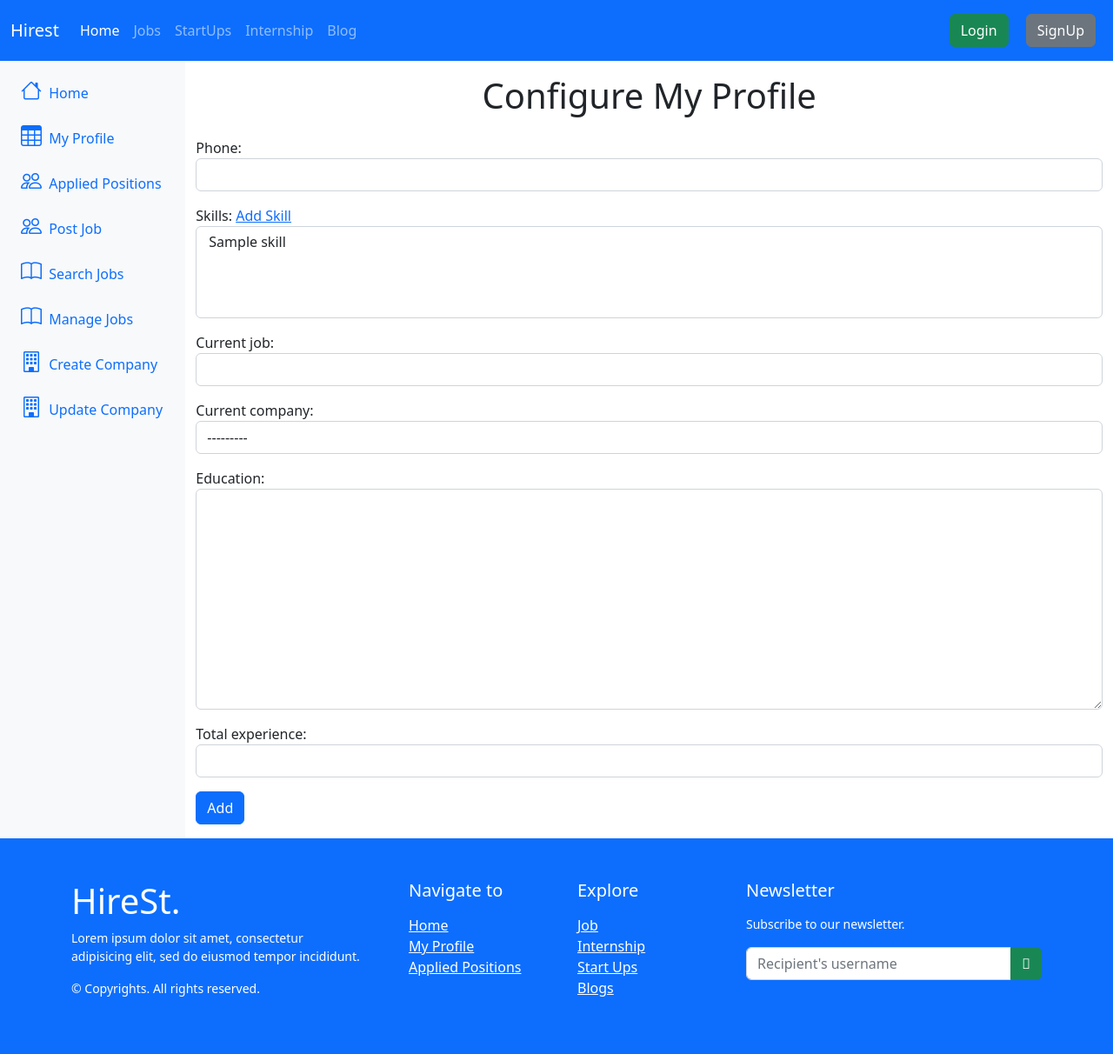
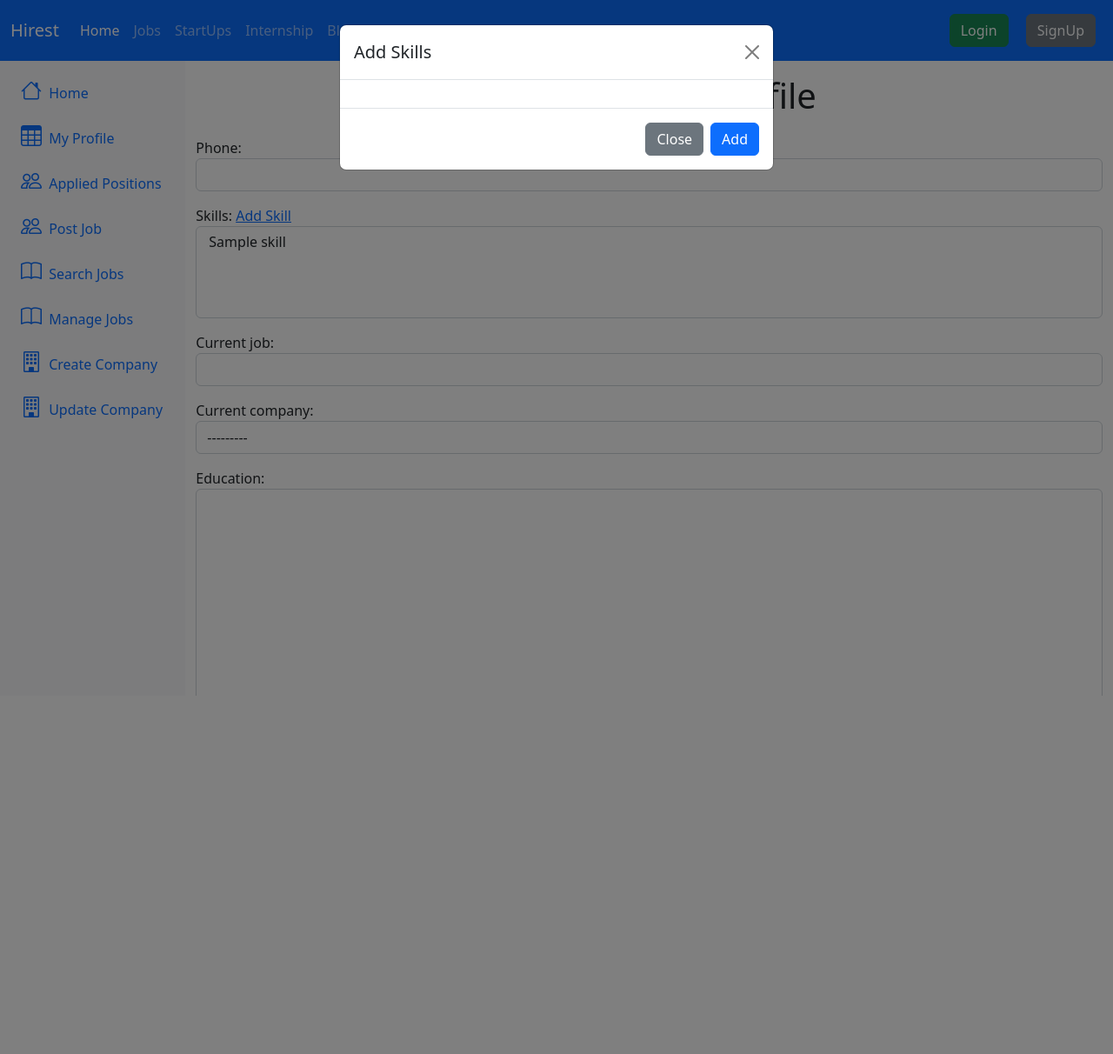
Before and after one commit to parth-03083/hirest, a Django app: page /add-profile/ in a window 1280 px wide, after a click on "Add Skill". Shown: the whole page at 87% size. After the commit the page ends 800 px from the top, so only its background shows below. Run offline with Django 4.2, Linux system fonts and the light colour scheme; tables that the repository leaves empty hold one stand-in row (values such as "Sample post"); some libraries are stand-ins or nearby versions.

Commit message:
[UPD] change

```diff
--- a/app/models.py
+++ b/app/models.py
@@ -26,7 +26,7 @@
     user=models.OneToOneField(User,on_delete=models.CASCADE)
     phone=models.CharField(max_length=13,blank=True, null=True)
     skills = models.ManyToManyField(Skills,blank=True)
-    current_job=models.CharField(max_length=100)
+    current_job=models.CharField(max_length=100,blank=True,null=True)
     current_company = models.ForeignKey(Company,on_delete=models.CASCADE,blank=True,null=True)
     education = models.TextField(blank=True,null=True)
     total_experience = models.CharField(max_length=10,blank=True,null=True)
--- a/app/views.py
+++ b/app/views.py
@@ -74,20 +74,27 @@
 
 def applyView(request):
     if request.user.is_authenticated:
-        user=MyProfile.objects.get(user=request.user)
-        job_id=int(request.GET.get('job_id'))
-        job=Job.objects.get(id=job_id)
-        applied_job=AppliedJobs.objects.get_or_create(user=user,job=job)
-        return redirect('jobs')
+        try:
+            user=MyProfile.objects.get(user=request.user)
+            job_id=int(request.GET.get('job_id'))
+            job=Job.objects.get(id=job_id)
+            applied_job=AppliedJobs.objects.get_or_create(user=user,job=job)
+            return redirect('jobs')
+        except MyProfile.DoesNotExist:
+            return redirect('add-profile')
     else:
         return redirect('login')
 
 def myAppliedJobView(request):
     if request.user.is_authenticated:
-        user=MyProfile.objects.get(user=request.user)
-        applied_jobs=AppliedJobs.objects.filter(user=user)
-        context={'jobs':applied_jobs}
-        return render(request,'applied_jobs.html',context=context)
+        try:
+            user=MyProfile.objects.get(user=request.user)
+            applied_jobs=AppliedJobs.objects.filter(user=user)
+            context={'jobs':applied_jobs}
+            return render(request,'applied_jobs.html',context=context)
+
+        except MyProfile.DoesNotExist:
+            return redirect('add-profile')
     else:
         return redirect('login')
 
@@ -106,51 +113,65 @@
     if request.method == 'POST':
         form = ProfileForm(request.POST)
         if form.is_valid():
+            form.save(commit=False)
+            form.user = request.user
             form.save()
             return redirect('index')
     return render(request, 'profile_form.html', {'form': form, 'header': False})
 
 def myProfileView(request):
     skillform = SkillForm()
-    if request.user.is_authenticated and MyProfile(user=request.user):
-            obj = MyProfile.objects.get(user=request.user)
-            form = ProfileForm(instance=obj)
-    else:
-        form = ProfileForm()
+    try:
+        if request.user.is_authenticated and MyProfile(user=request.user):
+                obj = MyProfile.objects.get(user=request.user)
+                form = ProfileForm(instance=obj)
+        else:
+            form = ProfileForm()
 
-    if request.method == 'POST':
-        if request.user.is_authenticated and MyProfile(user=request.user):
-            obj = MyProfile.objects.get(user=request.user)
-            form = ProfileForm(request.POST , instance=obj)
-        else:
-            form = ProfileForm(request.POST)
-        if form.is_valid():
-            form.save()
-            return redirect('index')
+        if request.method == 'POST':
+            if request.user.is_authenticated and MyProfile(user=request.user):
+                obj = MyProfile.objects.get(user=request.user)
+                form = ProfileForm(request.POST , instance=obj)
+            else:
+                form = ProfileForm(request.POST)
+            if form.is_valid():
+                form.save()
+                return redirect('index')
+    except MyProfile.DoesNotExist:
+        return redirect('add-profile')
+
     return render(request, 'profile.html', {'form': form ,'skillform':skillform, 'header': False})
 
 def postJobView(request):
     if ishr(request.user):
         form = PostJobForm()
-        profile=MyProfile.objects.get(user=request.user)
-        if request.method == 'POST' and ishr(request.user):
-            form = PostJobForm(request.POST)
-            if form.is_valid():
-                object = form.save(commit=False)
-                object.company_name = MyProfile(user=request.user).current_company
-                object.save()
-                return redirect('index')
-        return render(request, 'post_job.html', {'form': form,'profile':profile})
+        try:
+            profile=MyProfile.objects.get(user=request.user)
+            if request.method == 'POST' and ishr(request.user):
+                form = PostJobForm(request.POST)
+                if form.is_valid():
+                    object = form.save(commit=False)
+                    object.company_name = MyProfile(user=request.user).current_company
+                    object.save()
+                    return redirect('index')
+            return render(request, 'post_job.html', {'form': form,'profile':profile})
+        except MyProfile.DoesNotExist:
+            return redirect('add-profile')
 
 def JobApplicationView(request):
     print(ishr(user=request.user))
     if request.user.is_authenticated and ishr(request.user) :
-        user=request.user
-        profile=MyProfile.objects.get(user=user)
-        company=profile.current_company
-        jobs=Job.objects.filter(company_name=company)
-        context={'jobs':jobs}
-        return render(request,'job_application.html',context=context)
+        try:
+            user=request.user
+            profile=MyProfile.objects.get(user=user)
+            company=profile.current_company
+            jobs=Job.objects.filter(company_name=company)
+            context={'jobs':jobs}
+            return render(request,'job_application.html',context=context)
+        except MyProfile.DoesNotExist:
+            return redirect('add-profile')
+    elif not ishr(request.user):
+        return redirect('create-company')
     else:
         return redirect('login')
 
@@ -202,14 +223,22 @@
 
 def updateCompanyProfile(request):
     form = CompanyForm()
-    company = MyProfile.objects.get(user=request.user).current_company
-    form = CompanyForm(instance=company)
-    if request.method == 'POST':
-        form = CompanyForm(request.POST, instance=company)
-        if form.is_valid():
-            form.save()
-        return redirect('index')
-    return render(request, 'update_company_profile.html', {'form': form})
+    try:
+        company = MyProfile.objects.get(user=request.user).current_company
+        if not company:
+            return redirect('create-company')
+        form = CompanyForm(instance=company)
+        if request.method == 'POST':
+            form = CompanyForm(request.POST, instance=company)
+            if form.is_valid():
+                form.save()
+            return redirect('index')
+        return render(request, 'update_company_profile.html', {'form': form})
+    except MyProfile.DoesNotExist:
+        return redirect('my-profile')
+
+
+
 
 def searchJobs(request):
     title = request.GET.get('title',False)
@@ -245,6 +274,9 @@
         job = job.filter(skills__name__in=skills)
         internship = internship.filter(skills__name__in=skills)
 
+    skills = MyProfile.objects.get(user=request.user).skills.all().values_list('name', flat=True)
+
+    job = sorted(job, key = lambda x: sum([1 for i in x.skills.all() if i.name in skills]), reverse=True)
 
     if not is_ajax(request):
         location = list(set(Job.objects.values_list('location', flat=True)))
--- a/templates/profile_form.html
+++ b/templates/profile_form.html
@@ -40,12 +40,56 @@
                 <button type="submit" class="btn btn-primary">Add</button>
             </div>
         </form>
+        <div class="modal fade" id="exampleModal" tabindex="-1" aria-labelledby="exampleModalLabel" aria-hidden="true">
+            <div class="modal-dialog">
+              <div class="modal-content">
+                <div class="modal-header">
+                  <h5 class="modal-title" id="exampleModalLabel">Add Skills</h5>
+                  <button type="button" class="btn-close" data-bs-dismiss="modal" aria-label="Close"></button>
+                </div>
+                <div class="modal-body">
+                    <form action="" id="skillForm">
+                        {% csrf_token %}
+                        {% for field in skillform %}
+                        <label class="form-label text-gray-900 mb-0">{{ field.label_tag }}</label>
+                        {{field | add_class:"form-control"}}
+                        {% endfor %}
+
+                </div>
+                <div class="modal-footer">
+                  <button type="button" class="btn btn-secondary" data-bs-dismiss="modal">Close</button>
+                  <button type="submit" class="btn btn-primary"> Add </button>
+
+                </div>
+                </form>
+              </div>
+            </div>
+        </div>
     </div>
 {% endblock %}
 {% block js  %}
 <script>
     $(document).ready(function(){
         $('.select2').select2();
+        $('#skillForm').submit(function(e){
+                e.preventDefault();
+                var data = $(this).serialize();
+                console.log(data)
+                $.ajax({
+                    url: "{% url 'add_skill' %}",
+                    type: "POST",
+                    data: data,
+                    success: function(response){
+                        console.log(response);
+                        $('#exampleModal').modal('hide');
+                        Swal.fire(
+                             'Good job!',
+                             'You added a new skill!',
+                             'success'
+                            )
+                    }
+                })
+        });
     });
 
 </script>
```
